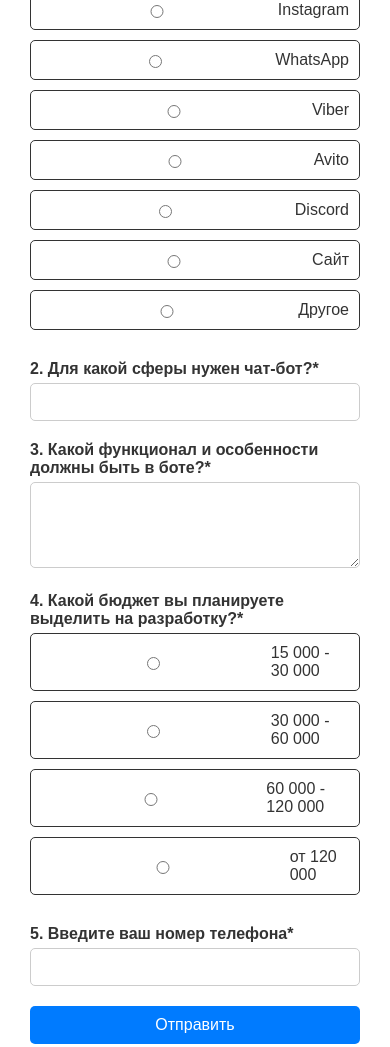
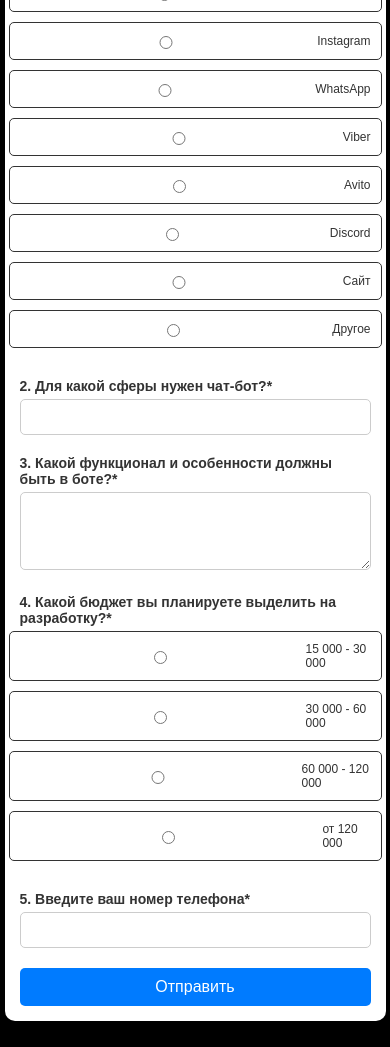
Before and after one commit to Chatbotist/MyLeadForm, a plain HTML site: page index.html in a window 390 px wide. Shown: the top 1047 px of the page. After the commit the page ends 1021 px from the top, so only its background shows below. Drawn offline with Linux system fonts and the light colour scheme.

Commit message:
Update index.html

```diff
--- a/index.html
+++ b/index.html
@@ -19,10 +19,11 @@
 
     .form-container {
       background-color: #fff;
-      padding: 30px;
+      padding: 20px;
       border-radius: 10px;
       box-shadow: 0 0 20px rgba(0, 0, 0, 0.1);
-      width: 400px;
+      width: 90%;
+      max-width: 400px;
     }
 
     .form-container h2 {
@@ -61,11 +62,13 @@
       display: flex;
       flex-direction: column;
       padding: 0;
+      align-items: center;
     }
 
     .form-group .radio-group label {
       display: flex;
       align-items: center;
+      justify-content: center;
       margin-bottom: 10px;
       font-weight: normal;
       padding: 10px;
@@ -73,6 +76,7 @@
       border-radius: 5px;
       cursor: pointer;
       transition: background-color 0.3s, color 0.3s;
+      width: 100%;
     }
 
     .form-group .radio-group input[type="radio"] {
@@ -116,6 +120,25 @@
 
     .form-group.error label {
       color: #dc3545;
+    }
+
+    @media (max-width: 767px) {
+      .form-container {
+        padding: 15px;
+      }
+
+      .form-group label {
+        font-size: 14px;
+      }
+
+      .form-group input,
+      .form-group textarea {
+        font-size: 12px;
+      }
+
+      .form-group .radio-group label {
+        font-size: 12px;
+      }
     }
   </style>
 </head>
```
